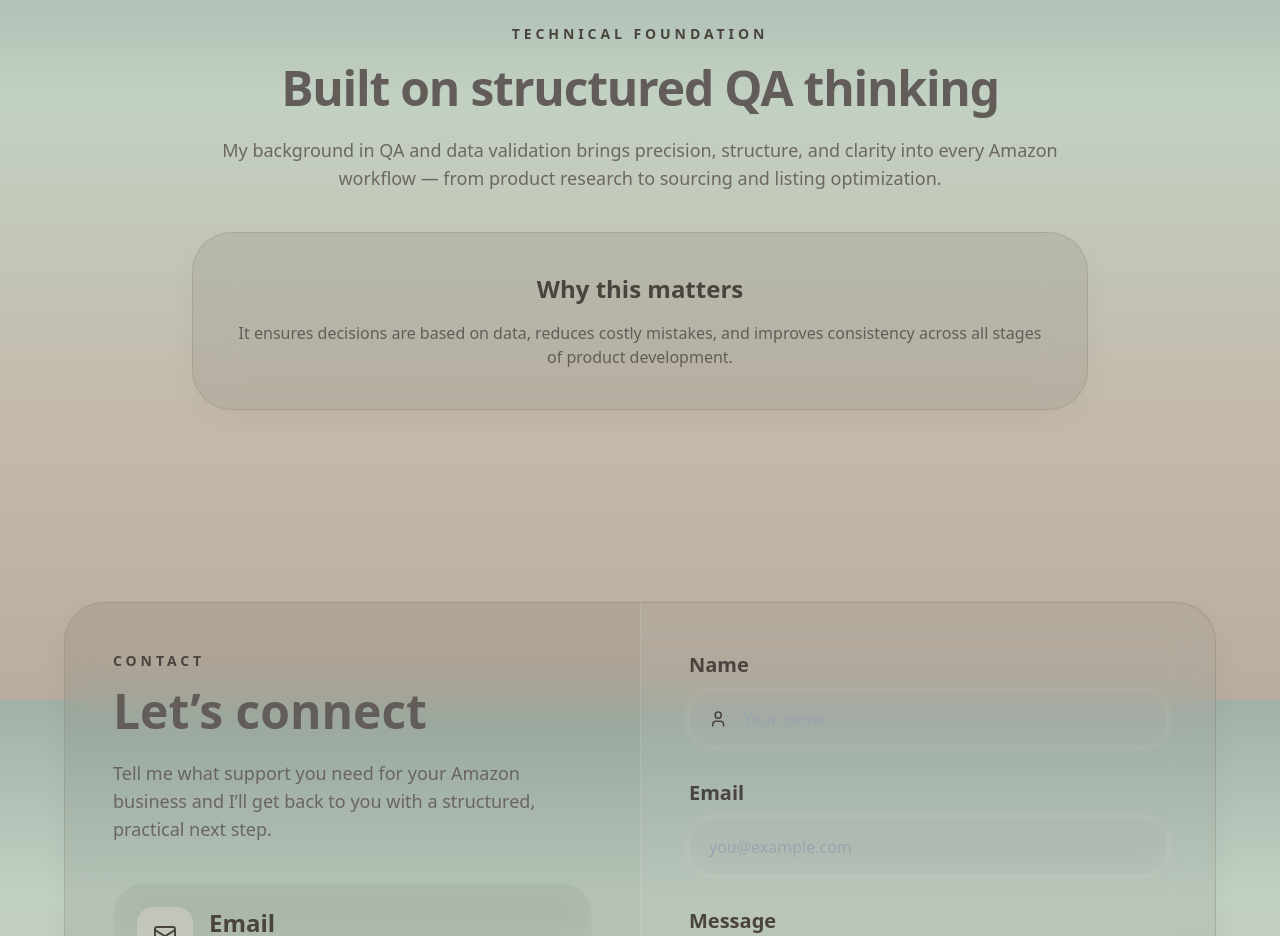
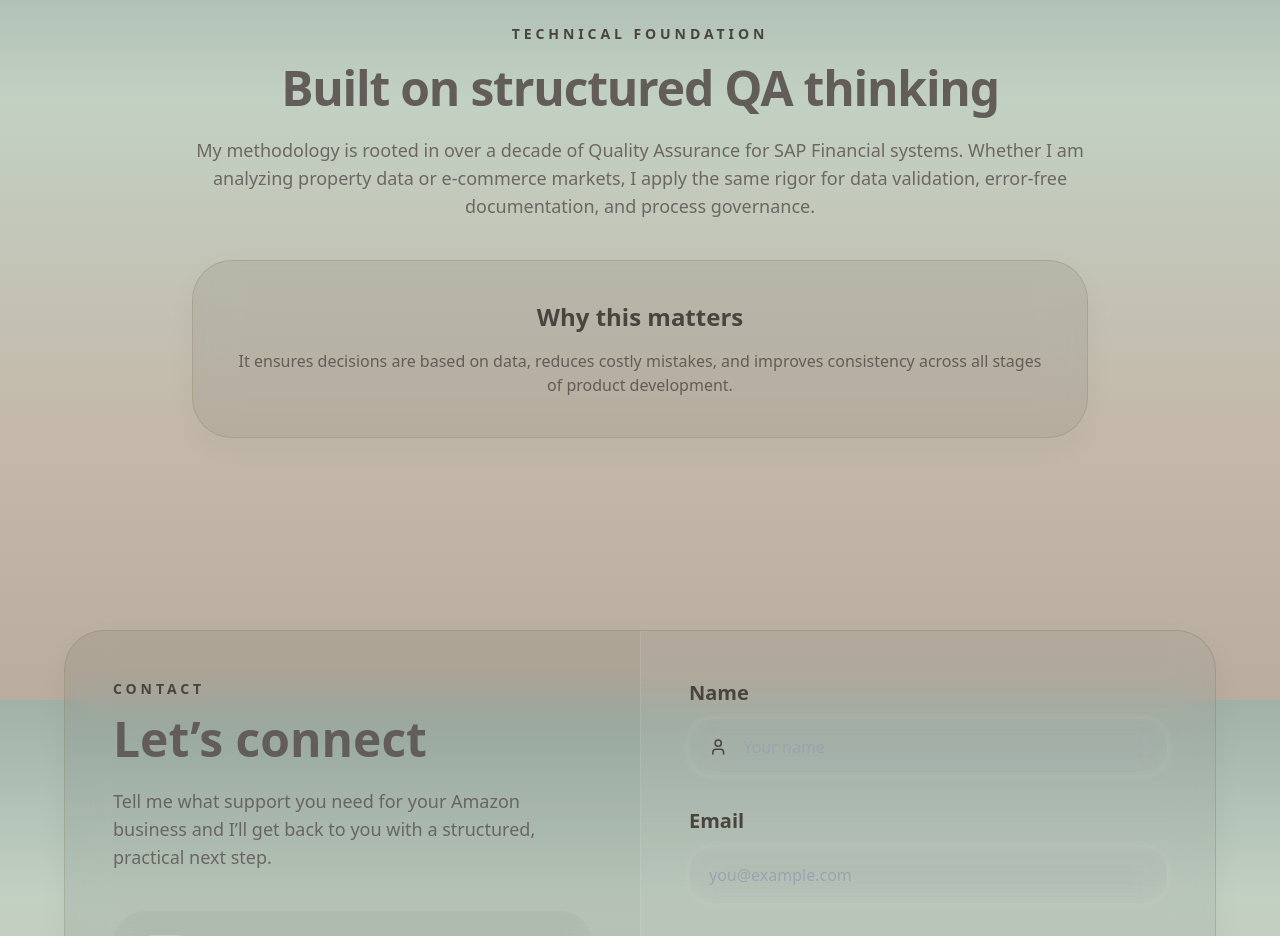
Before and after one commit to reeyoverendia-ai/FBA-Portfolio, a React (Vite) app: page / in a window 1280 px wide. Shown: the part 4100-5036 px from the top of the page. Built offline with nearby package versions, Linux system fonts and the light colour scheme; the HTML template or start-up script is replaced by a standard one.

Commit message:
Update Foundation.jsx

```diff
--- a/src/components/Foundation.jsx
+++ b/src/components/Foundation.jsx
@@ -16,7 +16,7 @@ export default function Foundation() {
 
         {/* CHANGE 3: Balanced body text size for readability */}
         <p className="text-[#635D59] text-base md:text-lg leading-relaxed mb-10 font-medium opacity-90">
-          My background in QA and data validation brings precision, structure, and clarity into every Amazon workflow — from product research to sourcing and listing optimization.
+          My methodology is rooted in over a decade of Quality Assurance for SAP Financial systems. Whether I am analyzing property data or e-commerce markets, I apply the same rigor for data validation, error-free documentation, and process governance.
         </p>
 
         {/* THE GLASS CARD */}
```
